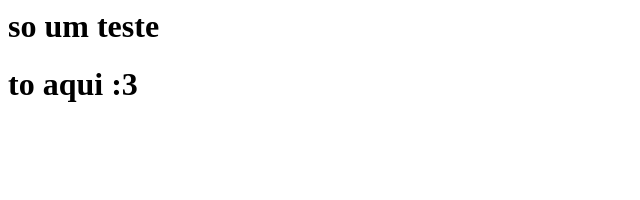
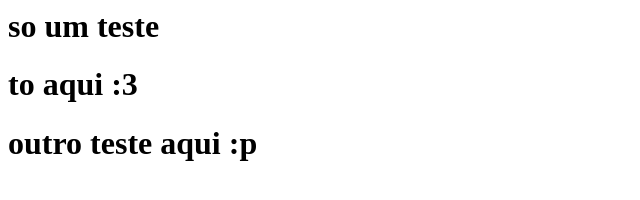
Before and after one commit to carlosMiguelz/meuProjeto, a plain HTML site: page index.html in a window 1280 px wide. Shown: the whole page, without its empty margins (0-640 px from the left). Drawn offline with Linux system fonts and the light colour scheme.

Commit message:
primeiro arquivo

```diff
--- a/index.html
+++ b/index.html
@@ -2,4 +2,6 @@
      <h1>so um teste</h1>
 
      <h1> to aqui :3 </h1>
+
+     <h1> outro teste aqui :p </h1>
 <html>
```
